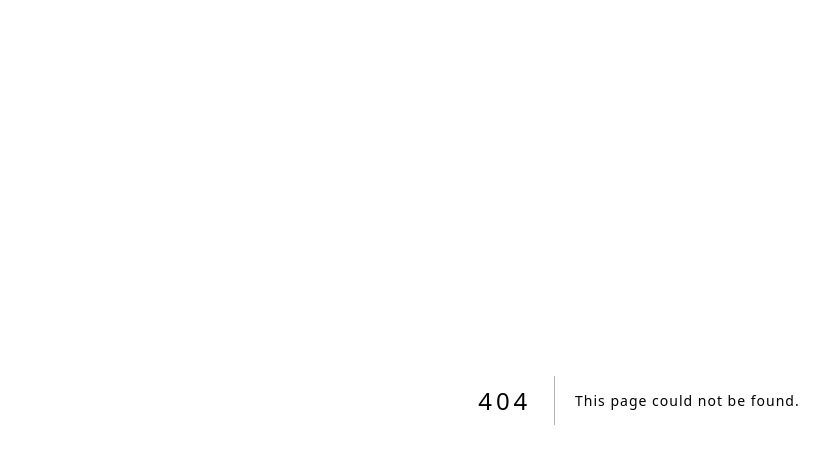
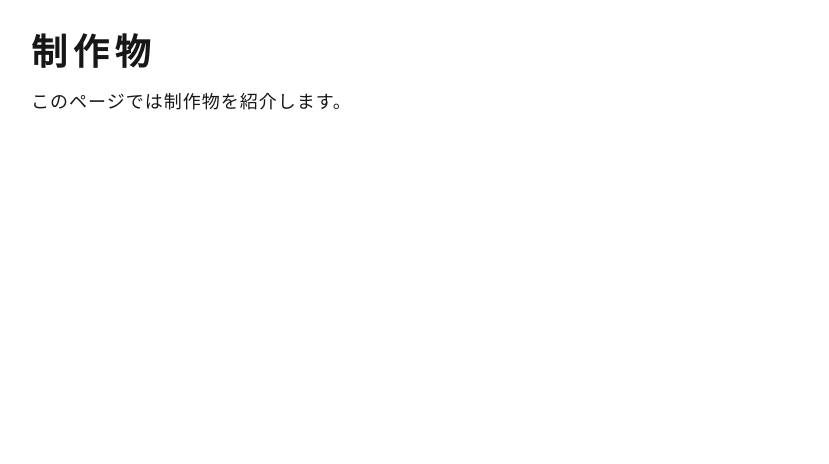
Before and after one commit to makim0939/portfolio, a Next.js app: page /works in a window 1280 px wide. Before the commit this address had no page. Shown: the top 464 px of the page, without its empty margins (1-830 px from the left). Built offline with nearby package versions, Linux system fonts and the light colour scheme.

Commit message:
fix: ディレクトリ構成を見直し

```diff
--- a/src/app/about/page.tsx
+++ b/src/app/about/page.tsx
@@ -1,7 +1,7 @@
 export default function About() {
 	return (
 		<main className="min-h-screen p-8">
-			<h1 className="text-4xl font-bold mb-4">About</h1>
+			<h1 className="text-4xl font-bold mb-4">プロフィール</h1>
 			<p className="text-lg">
 				このページでは私についての情報を紹介しています。
 			</p>
--- a/src/app/page.tsx
+++ b/src/app/page.tsx
@@ -1,5 +1,5 @@
 import Link from "next/link";
-import Scene from "./components/Scene";
+import Scene from "../components/3d/Scene";
 
 export default function Home() {
 	return (
--- /dev/null
+++ b/src/app/works/page.tsx
@@ -0,0 +1,8 @@
+export default function About() {
+	return (
+		<main className="min-h-screen p-8">
+			<h1 className="text-4xl font-bold mb-4">制作物</h1>
+			<p className="text-lg">このページでは制作物を紹介します。</p>
+		</main>
+	);
+}
--- a/src/components/ui/Desktop.tsx
+++ /dev/null
@@ -1,5 +0,0 @@
-import type React from "react";
-
-export default function Desktop({ children }: { children: React.ReactNode }) {
-	return <div className="hidden md:block">{children}</div>;
-}
--- a/src/components/ui/Mobile.tsx
+++ /dev/null
@@ -1,5 +0,0 @@
-import type React from "react";
-
-export default function Mobile({ children }: { children: React.ReactNode }) {
-	return <div className="block md:hidden">{children}</div>;
-}
```
Also changed, not shown: src/components/3d/MyCamera.tsx (renamed from src/app/components/MyCamera.tsx), src/components/3d/Scene.tsx (renamed from src/app/components/Scene.tsx).
